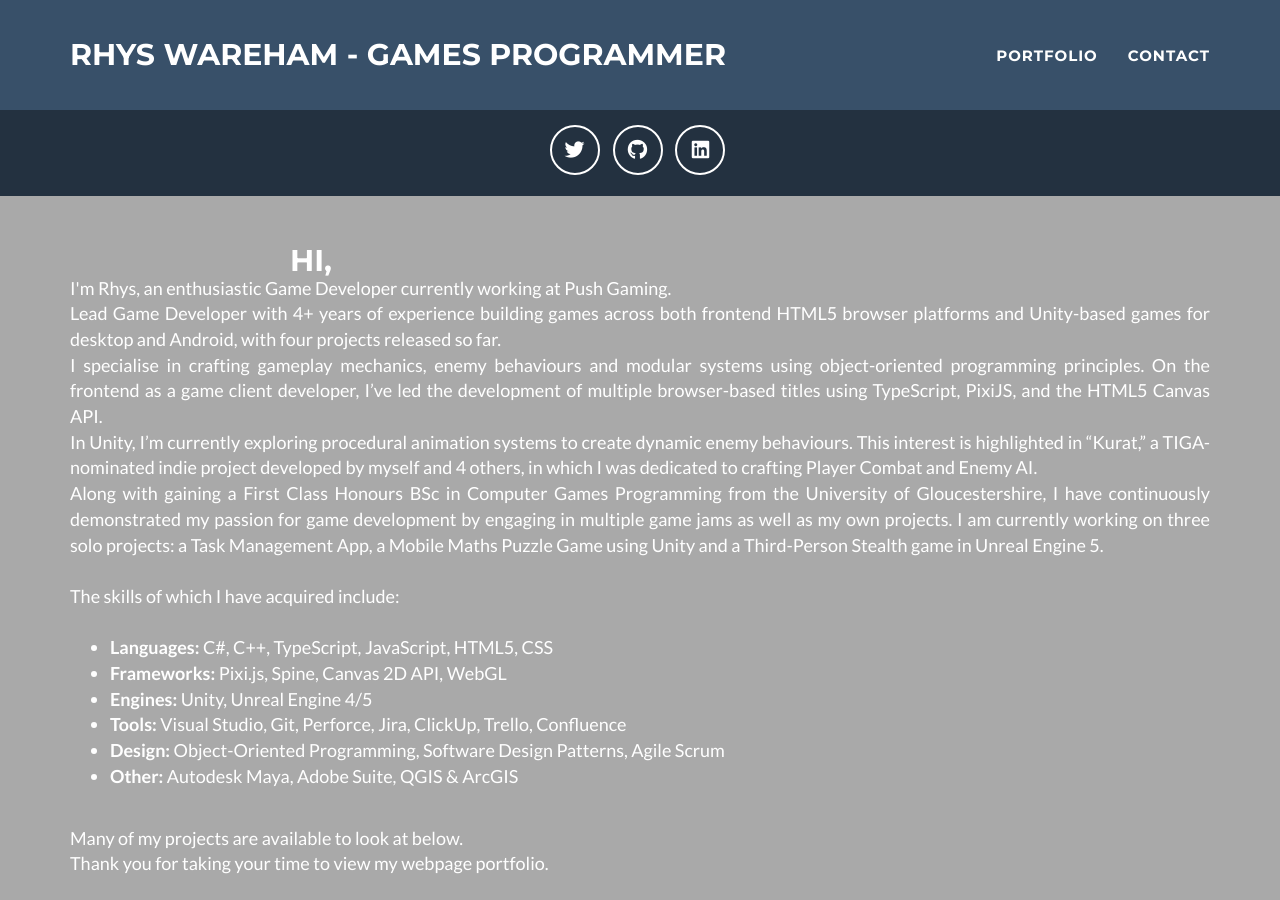
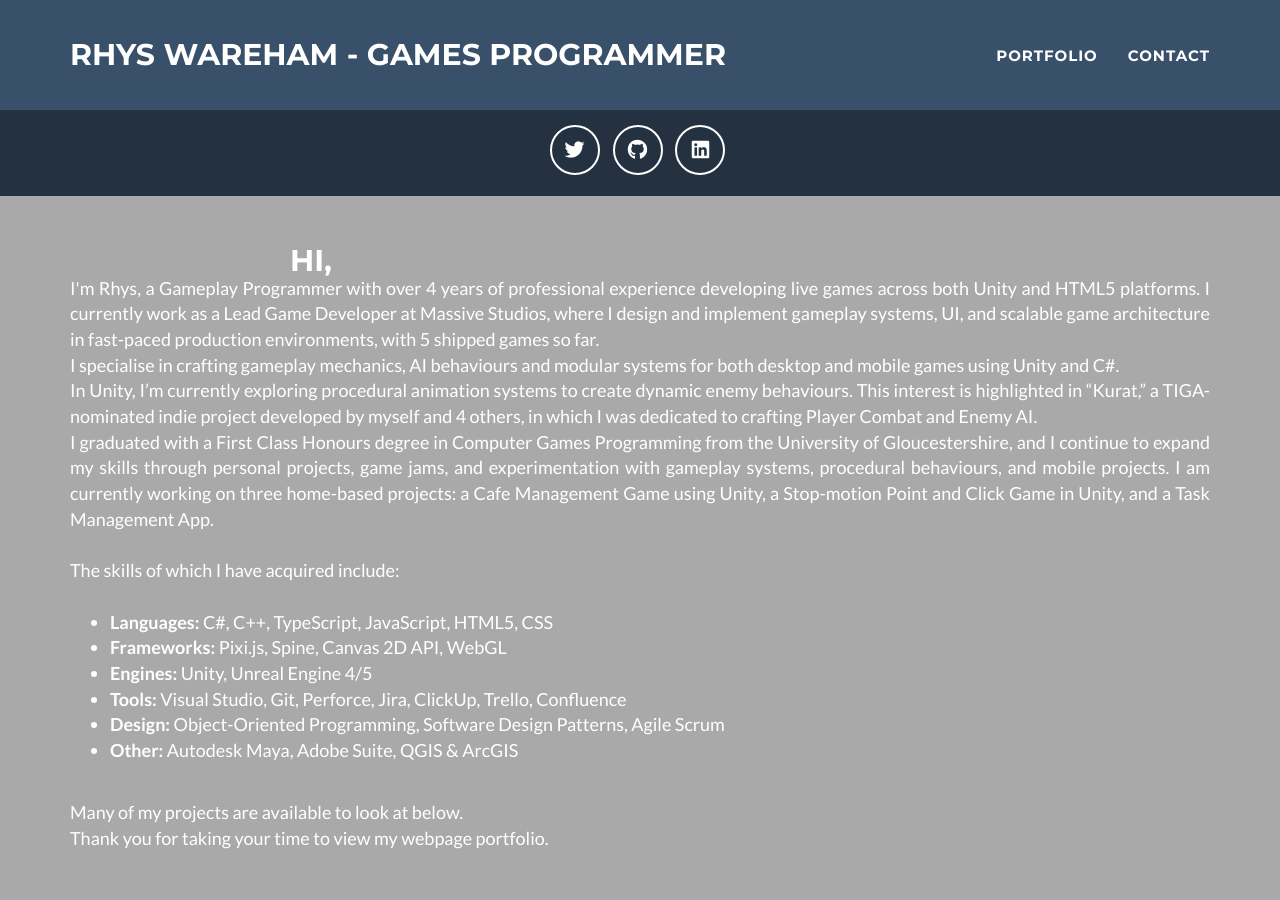
Before and after one commit to RhysWareham/rhyswareham.github.io, a Jekyll site: the page built from portfolio/portfoliocurrent/_posts/2026-04-05-petcafe.markdown, in a window 1280 px wide and 900 px high. Built offline with Jekyll 4.4.1, drawn with Linux system fonts in a browser that asks for light colours; nearby versions of some CDN libraries.

Commit message:
Updated bio

```diff
--- a/_includes/header.html
+++ b/_includes/header.html
@@ -7,11 +7,10 @@
                     <div class="intro-text">
                         <span class="name">Hi,</span>
                         <span class="skills">
-                            I'm Rhys, an enthusiastic Game Developer currently working at Push Gaming.<br>
-			    Lead Game Developer with 4+ years of experience building games across both frontend HTML5 browser platforms and Unity-based games for desktop and Android, with four projects released so far.<br>
-			    I specialise in crafting gameplay mechanics, enemy behaviours and modular systems using object-oriented programming principles. On the frontend as a game client developer, I’ve led the development of multiple browser-based titles using TypeScript, PixiJS, and the HTML5 Canvas API.<br>
+                            I'm Rhys, a Gameplay Programmer with over 4 years of professional experience developing live games across both Unity and HTML5 platforms. I currently work as a Lead Game Developer at Massive Studios, where I design and implement gameplay systems, UI, and scalable game architecture in fast-paced production environments, with 5 shipped games so far.<br>
+			    I specialise in crafting gameplay mechanics, AI behaviours and modular systems for both desktop and mobile games using Unity and C#.<br>
 			    In Unity, I’m currently exploring procedural animation systems to create dynamic enemy behaviours. This interest is highlighted in “Kurat,” a TIGA-nominated indie project developed by myself and 4 others, in which I was dedicated to crafting Player Combat and Enemy AI.<br>
-                            Along with gaining a First Class Honours BSc in Computer Games Programming from the University of Gloucestershire, I have continuously demonstrated my passion for game development by engaging in multiple game jams as well as my own projects. I am currently working on three solo projects: a Task Management App, a Mobile Maths Puzzle Game using Unity and a Third-Person Stealth game in Unreal Engine 5.<br><br>
+                            I graduated with a First Class Honours degree in Computer Games Programming from the University of Gloucestershire, and I continue to expand my skills through personal projects, game jams, and experimentation with gameplay systems, procedural behaviours, and mobile projects. I am currently working on three home-based projects: a Cafe Management Game using Unity, a Stop-motion Point and Click Game in Unity, and a Task Management App.<br><br>
 			    The skills of which I have acquired include: <br><br>
                             <ul>
                                 <li><b>Languages:</b> C#, C++, TypeScript, JavaScript, HTML5, CSS</li>
--- a/portfolio/portfoliocurrent/_posts/2026-04-05-petcafe.markdown
+++ b/portfolio/portfoliocurrent/_posts/2026-04-05-petcafe.markdown
@@ -8,7 +8,7 @@
 role: Solo Developer
 language: C# (Unity)
 description: I started this project with my partner, when we both started craving to play the old Cafe World game on Facebook. The plan is to release the game for mobile and desktop, using a cute pet theme. There will be different cookware to unlock, as well as different rooms, all customizable, along with a level progression which will unlock and level up new recipes.
-contribution: My role in this is all the programming and developing in C# with Unity, my partner is working on the art assets. Mechanics Implemented<br><ul><li>Money and XP System</li><li>Level Up Unlocks</li><li>Multiple cooking stations</li><li>Menu System for selecting recipes</li><li>Serving and selling mechanics</li><li>Basic Gameplay Loop, Cook, Place, Sell, Earn rewards</li><li>Customer queue and serving</li><li>Cleaning counters</li></ul>
+contribution: My role in this is all the programming and developing in C# with Unity, my partner is working on the art assets. <br>Mechanics Implemented<br><ul><li>Money and XP System</li><li>Level Up Unlocks</li><li>Multiple cooking stations</li><li>Menu System for selecting recipes</li><li>Serving and selling mechanics</li><li>Basic Gameplay Loop, Cook, Place, Sell, Earn rewards</li><li>Customer queue and serving</li><li>Cleaning counters</li></ul>
 githubrepo: https://github.com/RhysWareham/PetCafeGit
 video: https://www.youtube.com/embed/6GvNVyIJe7I?si=y1b4YY56K-hlC2e6
 summary: Cafe Management Mobile and Desktop Game
```
